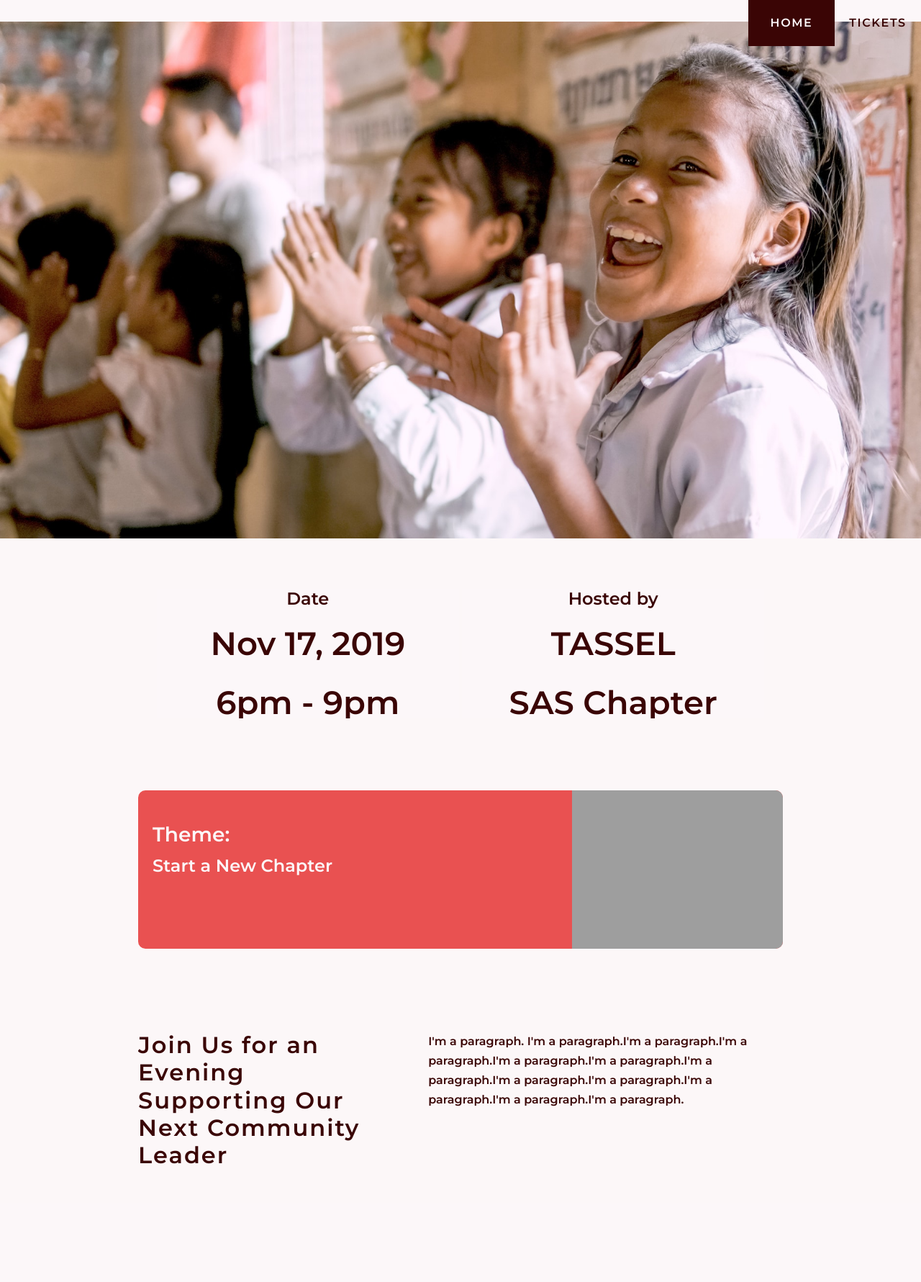
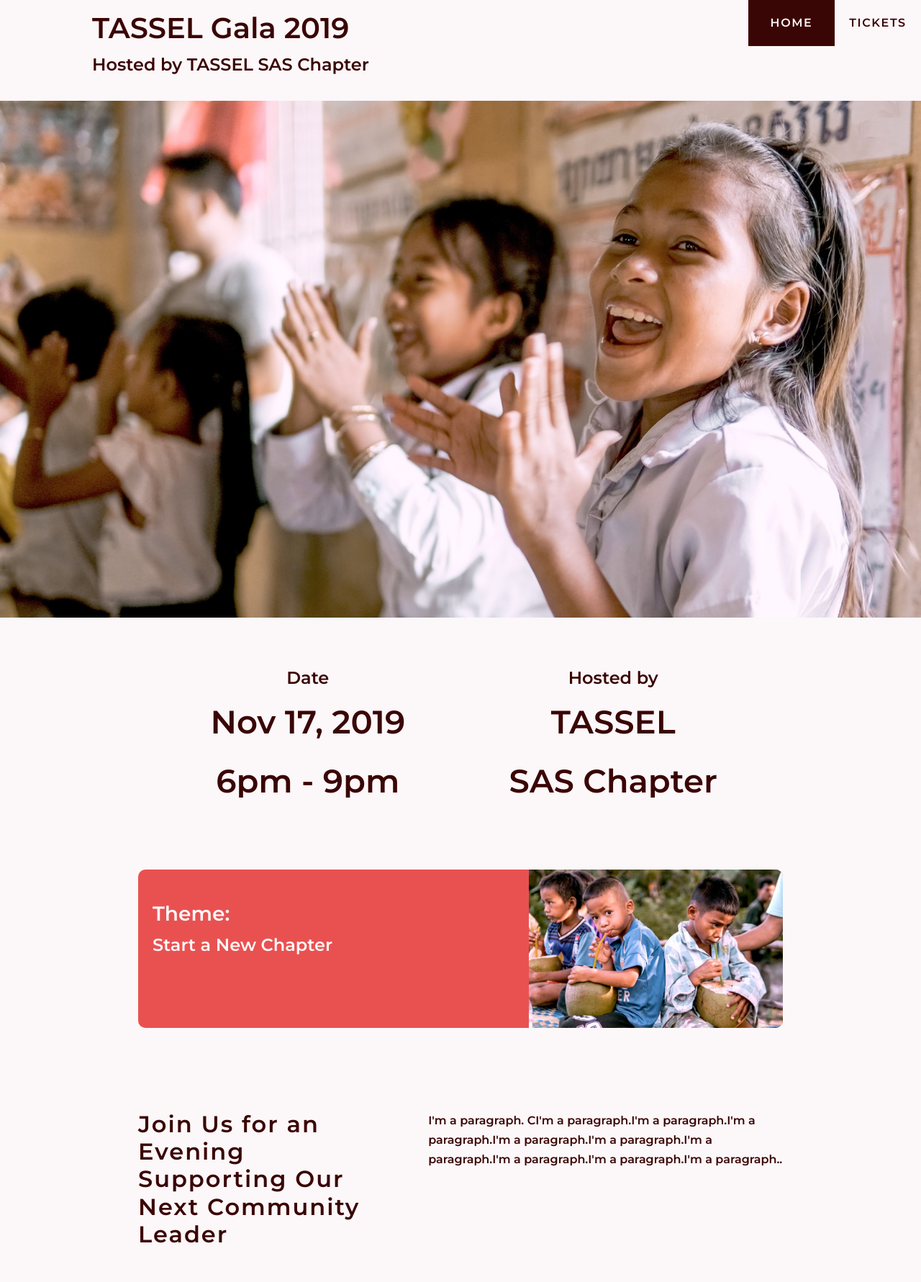
Before and after one commit to koheisanno/tasselsasgala, a Django app: page / in a window 1280 px wide; the page is wider, and only the part inside the window is pictured. Shown: that part at 72% size. Before the commit the page ends 1617 px from the top of that part, so only its background shows below. Run offline with Django 3.2, Linux system fonts and the light colour scheme; some libraries are stand-ins or nearby versions; grey boxes are pictures that could not be loaded.

Commit message:
image resize

```diff
--- a/event/static/event/eventmain.css
+++ b/event/static/event/eventmain.css
@@ -12,7 +12,10 @@ body
 {
   font-family: 'Montserrat', sans-serif;
   background: rgb(252, 247, 248);
-  color: rgb(58, 5, 5);}
+  color: rgb(58, 5, 5);
+  width: 100%;
+  overflow-x: hidden;
+}
 
 p
 { padding: 0 0 20px 0;
@@ -342,6 +345,10 @@ ul#menu li:hover
 #detail h3{
   color:rgb(242, 59, 59);
 }
+#midmobiletitle {
+    display:block;
+    width: 100%;
+  }
 
 @media screen and (min-width: 1150px) {
   #photo {
@@ -382,6 +389,7 @@ ul#menu li:hover
 @media screen and (max-width: 1280px) and (min-width: 700px){
   #midmobiletitle {
     display:block;
+    text-align: left;
     margin-left: 10%;
   }
   #photo {
@@ -390,6 +398,7 @@ ul#menu li:hover
   #centered
   {
     display:none;
+    text-align: left;
   }
   #boxes{
     display:block;
@@ -402,9 +411,6 @@ ul#menu li:hover
   }
   #top{
     display:none;
-  }
-  .title{
-    text-align: left;
   }
   #img_side{
     height: 220px;
--- a/event/templates/event/home.html
+++ b/event/templates/event/home.html
@@ -4,6 +4,10 @@
     <link rel="stylesheet" type="text/css" href="{% static 'event/eventmain.css' %}">
 {% endblock mycss %}
 {% block top %}
+<div class='title' id='midmobiletitle'>
+    <h1>TASSEL Gala 2019</h1>
+    <h4>Hosted by TASSEL SAS Chapter</h4>
+</div>
 <div id='photo'>
     <img src="{% static 'event/tasselfinaljpg.jpg' %}" class='img-responsive'>
     <div id="centered">
@@ -43,7 +47,7 @@
     <h3>6pm-9pm</h3>
 </div>
 <div id='image_text'>
-    <img src="{% static 'event/tassel_content.jpg' %}" class='img-responsive' id='img_side'>
+    <img src="{% static 'event/tassel_contentjpg.jpg' %}" class='img-responsive' id='img_side'>
     <div id='image-side'>
         <h2>Theme:</h2>
         <h1>Start a New Chapter</h1>
@@ -60,6 +64,6 @@
         Join Us for an Evening Supporting Our Next Community Leader</strong></h2>
     </div>
     <div id='para'>
-    <p>I'm a paragraph. I'm a paragraph.I'm a paragraph.I'm a paragraph.I'm a paragraph.I'm a paragraph.I'm a paragraph.I'm a paragraph.I'm a paragraph.I'm a paragraph.I'm a paragraph.I'm a paragraph.</p>
+    <p>I'm a paragraph. CI'm a paragraph.I'm a paragraph.I'm a paragraph.I'm a paragraph.I'm a paragraph.I'm a paragraph.I'm a paragraph.I'm a paragraph.I'm a paragraph..</p>
 </div>
 {% endblock homecontent %}
```
Also changed, not shown: event/static/event/tassel_contentjpg.jpg (added).
